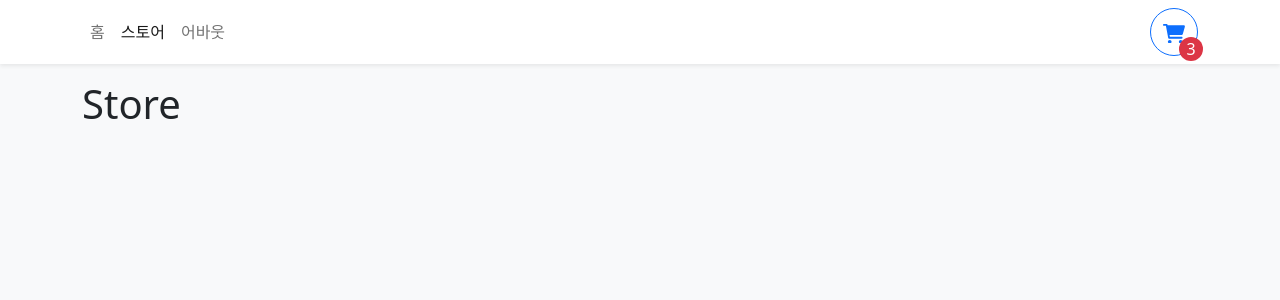
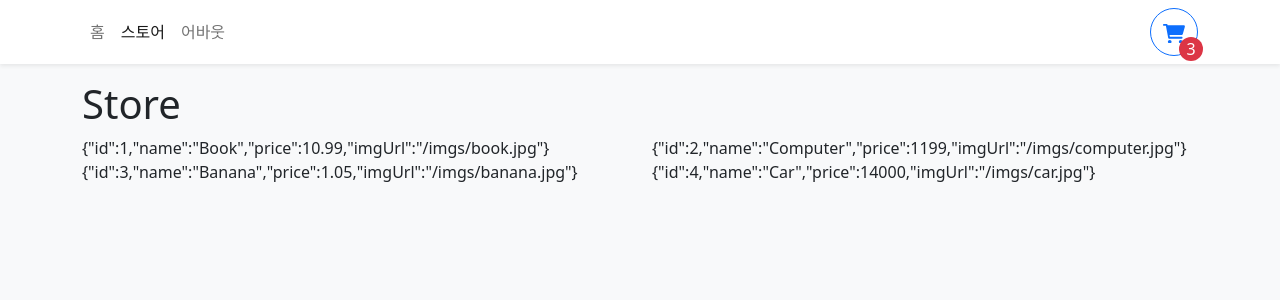
Before and after one commit to rlawlsdn263/react-typescript-shopping-cart, a React (Vite) app: page /store in a window 1280 px wide. Shown: the top 300 px of the page. Built offline with nearby package versions, Linux system fonts and the light colour scheme.

Commit message:
[✨기능] StoreItem 리스트 렌더링
- items.json에서 데이터를 뽑아와 Array.map()으로 리스트 렌더링을 해줌

```diff
--- a/src/pages/Store.tsx
+++ b/src/pages/Store.tsx
@@ -1,5 +1,20 @@
+import { Col, Row } from "react-bootstrap";
+// 더미 데이터 불러오기
+import storeItems from "../data/items.json";
+
 export function Store() {
   return(
-    <h1>Store</h1>
+    <>
+      <h1>Store</h1>
+      <Row>
+        {
+          //리스트렌더링
+          storeItems.map(item => (
+            // 객체에서 값을 불러오기 때문에 JSON.stringify()로 문자화
+            <Col>{JSON.stringify(item)}</Col>
+          ))
+        }
+      </Row>
+    </>
   )
 }
```
